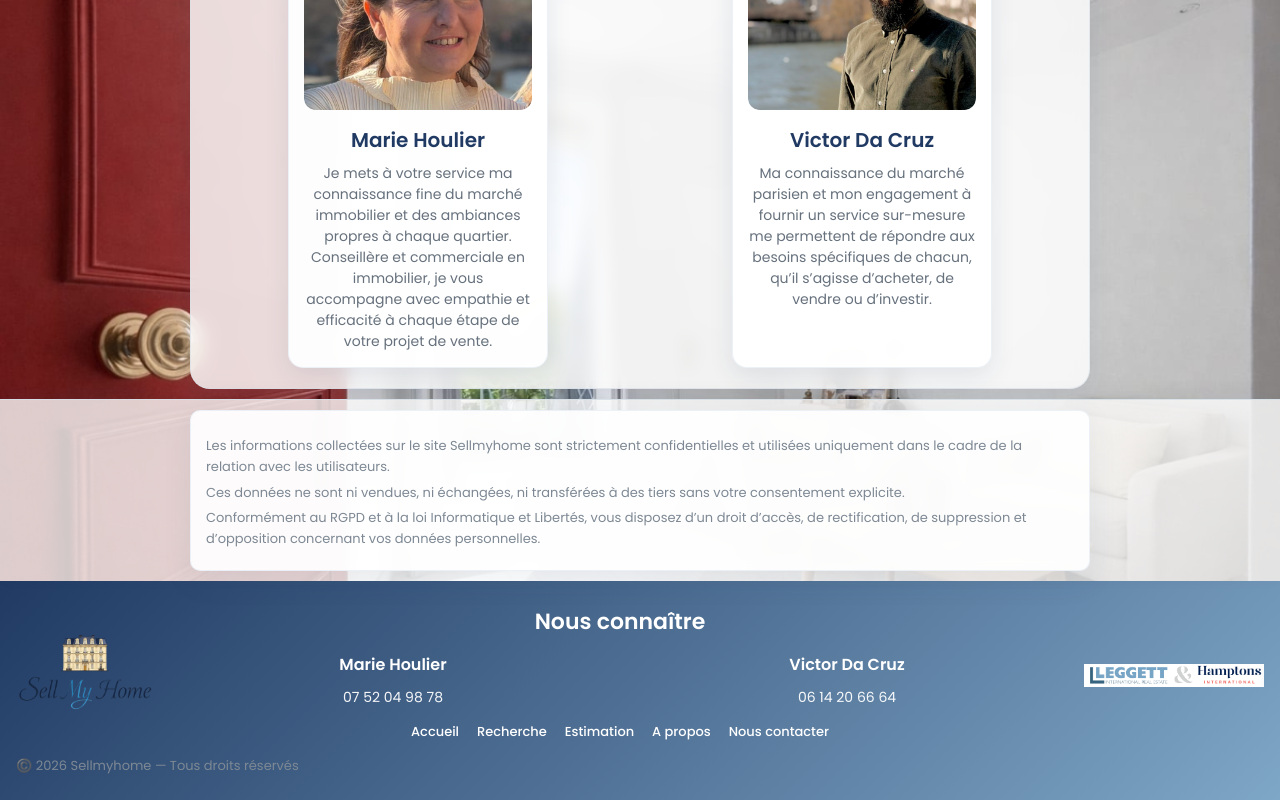
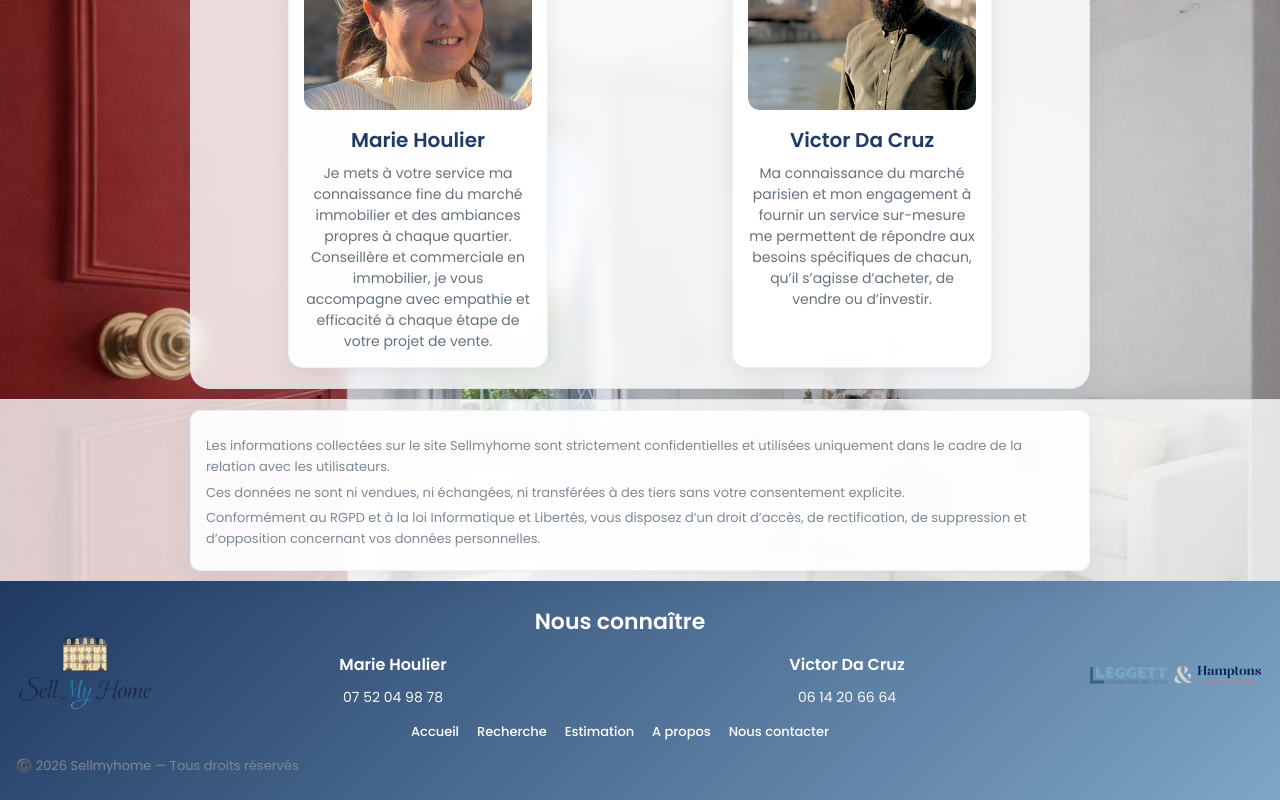
Before and after one commit to Juju-kpi/estimation_immo, a Next.js app: page / in a window 1280 px wide. Shown: the part 940-1740 px from the top of the page. Built offline with nearby package versions, Linux system fonts and the light colour scheme.

Commit message:
Update Footer.js

```diff
--- a/components/Footer.js
+++ b/components/Footer.js
@@ -53,7 +53,7 @@ export default function Footer() {
       {/* Logo Leggett à droite */}
       <div className="footer-right">
         <Image
-          src="/logo_leggett.png"
+          src="/logo_leggett_svg.png"
           alt="Leggett Immobilier"
           width={180}
           height={0}
```
